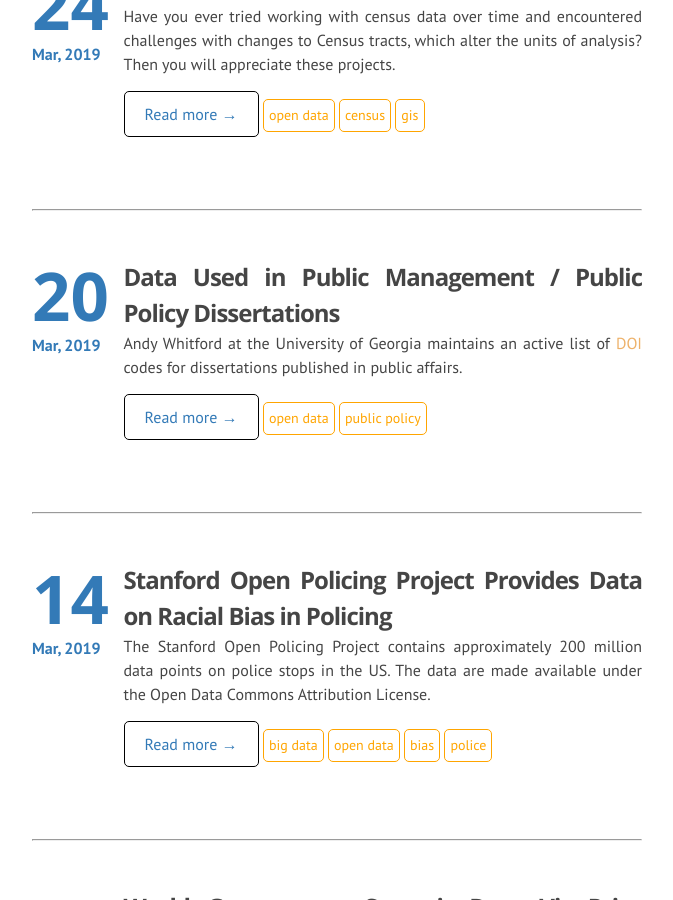
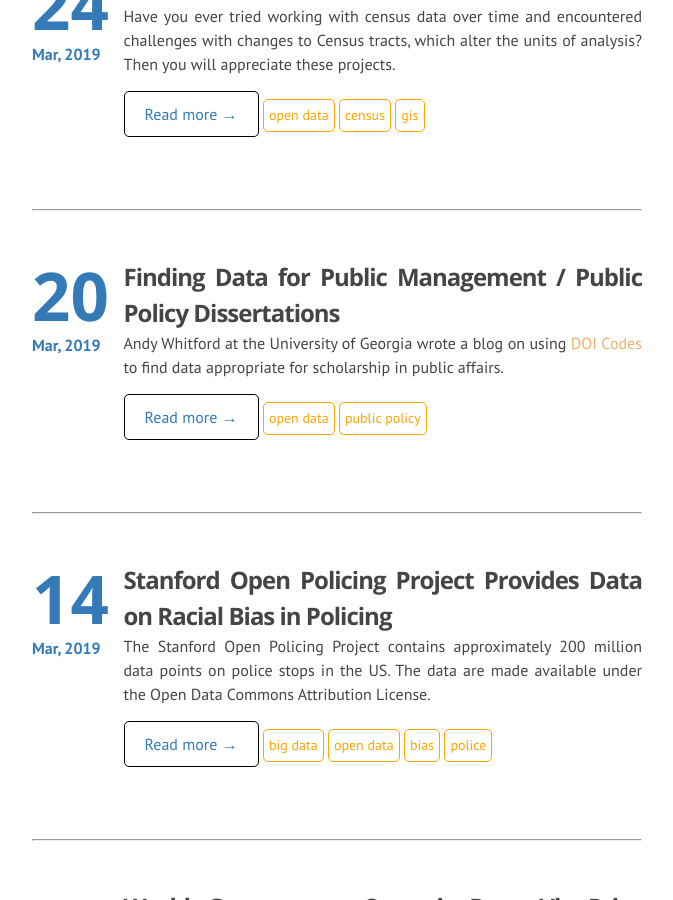
Before and after one commit to DS4PS/ds4ps.github.io, a Jekyll site: the page built from index.md, in a window 1280 px wide and 900 px high, scrolled down 1430 px. Shown: the whole window, without its empty margins (318-991 px from the left). Built offline with Jekyll 4.4.1, drawn with Linux system fonts in a browser that asks for light colours; nearby versions of some CDN libraries; library files that are not in the unit come from our copies; some of the changed lines change nothing that is shown.

Commit message:
Update 2019-03-20-data-for-policy-dissertations.md

```diff
--- a/_posts/2019-03-20-data-for-policy-dissertations.md
+++ b/_posts/2019-03-20-data-for-policy-dissertations.md
@@ -1,12 +1,64 @@
 ---
 layout: post
-title: Data Used in Public Management / Public Policy Dissertations
+title: Finding Data for Public Management / Public Policy Dissertations
 tags: [ open data, public policy ]
 author:
 ---
 
-Andy Whitford at the University of Georgia maintains an active list of [DOI]() codes for dissertations published in public affairs.
+Andy Whitford at the University of Georgia wrote a blog on using [DOI Codes](https://www.apastyle.org/learn/faqs/what-is-doi) to find data appropriate for scholarship in public affairs.
 
-[DATA FROM DISSERTATIONS](http://publicmanagementresearch.com/2017/12/18/data-for-dissertations-december-18-2017/)
+[DATA FOR DISSERTATIONS](http://publicmanagementresearch.com/2017/12/18/data-for-dissertations-december-18-2017/)
 
-These are a great resource for students looking for ideas and scholars looking for data on a new topic.
+These are a great resource for students looking for ideas and scholars looking for new data on a topic.
+
+For example, [THUS STUDY](https://doi.org/10.3886/ICPSR36129.v1) by Ringwalt (2017) was designed to "develop a set of metrics to identify prescription drug providers with unusual or uncustomary prescribing practices and how these metrics can be used to mitigate the misuse, abuse, and diversion of controlled substances."
+
+> Ringwalt, Chris. Synthetic North Carolina Prescription Drug Monitoring Program (PDMP) Data, 2009-2013. Ann Arbor, MI: Inter-university Consortium for Political and Social Research [distributor], 2017-12-12. https://doi.org/10.3886/ICPSR36052.v1
+
+The [DOI page](https://doi.org/10.3886/ICPSR36129.v1) often makes it easy to quickly assess the data from the study by providing useful metadata:
+
+-----
+
+### Study Design
+
+Researchers secured a copy of North Carolina's prescription drug monitoring program (PDMP) data for the years 2009-2013 inclusive, after all patient-level data were de-identified. Provider and dispenser names also were removed from the dataset. The dataset received from the PDMP vendor required extensive cleaning and variable creation (see SAMPLING). After consulting with multiple state agencies, the researchers developed the following metrics:
+
+* identifying providers writing high numbers of prescriptions for high doses of opioids (greater than 100 morphine milligram equivalents)
+* identifying providers who consistently provide high levels of opioids that fall below this threshold to identify those who may seek to avoid detection
+* searching for providers who wrote multiple prescriptions for various classes of controlled substances regardless of dose (paying particular attention to those who co-prescribed opioids and benzodiazepines)
+* identifying providers who wrote high numbers of overlapping prescriptions (defined as a prescription written more than seven days before the expiration date of an earlier prescription for the same class of controlled substance)
+* examining patients manifesting unusual behaviors in regards to filling prescriptions for controlled substances
+examining providers of multiple patients who traveled long distances from their homes either to secure prescriptions from their providers or fill these prescriptions at distant pharmacies
+* identifying providers of patients who visited multiple providers or pharmacies to secure or fill controlled substances
+
+### Sample
+
+After Prescription Drug Monitoring Program (PDMP) data was received, records with non-controlled substances and incomplete data were removed. All DEA numbers for pharmacies that were duplicated (presumably in error) were removed from the prescriber field. Records with Schedule V drugs were also removed due to having the least potential for abuse among the other legal controlled substances. Prescription drugs used to treat opioid addiction and controlled substances dispensed in vials were also excluded from the final data set.
+
+### Time Method
+
+Cross-sectional
+
+### Universe
+
+Data collected by the North Carolina Controlled Substances Reporting System from dispensers on each controlled substance dispensed in Schedule II-V.
+
+### Unit(s) of Observation
+
+Prescription
+
+### Data Source
+
+North Carolina Controlled Substance Reporting System
+
+### Method of Data Collection
+
+administrative records data
+
+### Mode of Data Collection
+
+record abstracts
+
+### Description of Variables
+
+This study contains one excel data set. The data file (2015_NC_PDMP_Synthetic_Data_Set.xlsx, n=10,000, 13 variables) includes a unique ID variable, deidentified dates of when the prescription was dispensed and written, a calculated date of when the prescription can be refilled, formulation of drug as patch versus non-patch, pharmaceutical class of drug, daily dose of opiate medications in morphine milligram equivalents (mme), and total mme in the prescription (deidentified). The file also includes deidentified distances of patient to pharmacy and patient to prescriber, as well as Pharmacy ID, Prescriber ID, and Patient (recipient) ID.
```
